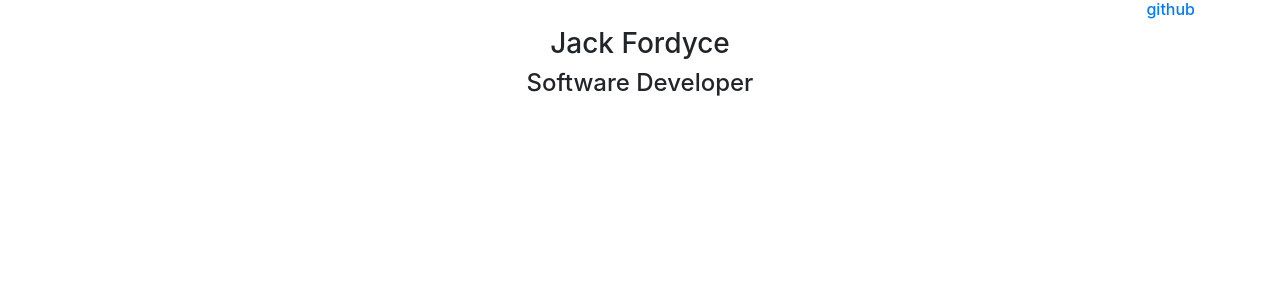
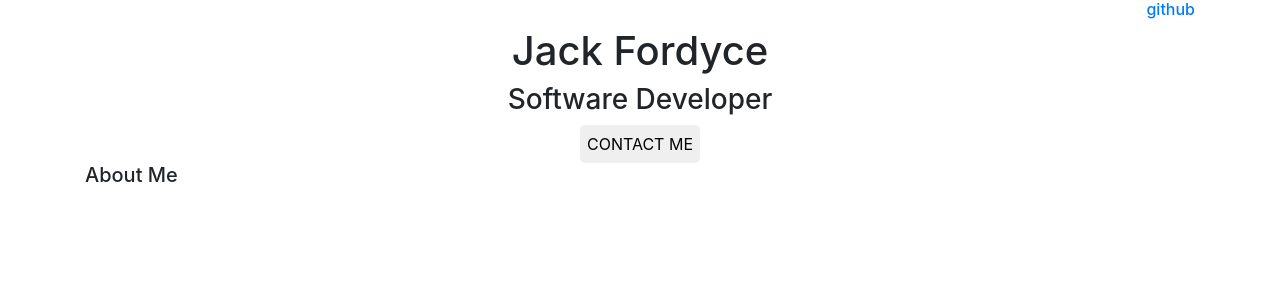
Before and after one commit to jackmford/personal-website, a Flask app: page / in a window 1280 px wide. Shown: the top 300 px of the page. Run offline with Flask 2, Linux system fonts and the light colour scheme; some libraries are stand-ins or nearby versions.

Commit message:
CSS changes

```diff
--- a/static/css/index.css
+++ b/static/css/index.css
@@ -5,3 +5,19 @@
 #top-level{
     text-align: center;
 }
+
+a{
+    text-decoration: none;
+}
+html, body{
+    margin: 0;
+    height: 100%;
+}
+
+#contact{
+    border: none;
+    cursor: pointer;
+    text-transform: uppercase;
+    border-radius: 5px;
+    padding: 7px;
+}
--- a/templates/index.html
+++ b/templates/index.html
@@ -12,16 +12,26 @@
     <body>
         <div class="container">
             <div class="row">
-                <div class="col">
-                <h6 id="github-tab">
-                    <a href="https://github.com/jackmford"> github</a>
-                </h6>
+                <div class="col" id="github-tab">
+                    <h6>
+                    <a href="https://github.com/jackmford">github</a>
+                    </h6>
                 </div>
             </div>
+        </div>
+        <div class="container">
             <div class="row" id="top-level">
                 <div class="col">
-                    <h3>Jack Fordyce</h3>
-                    <h4>Software Developer</h4>
+                    <h1>Jack Fordyce</h1>
+                    <h3>Software Developer</h3>
+                    <button id="contact">Contact Me</button>
+                </div>
+            </div>
+        </div>
+        <div class="container">
+            <div class="row" id="about-me">
+                <div class="col">
+                <h5>About Me</h5>
                 </div>
             </div>
         </div>
```
